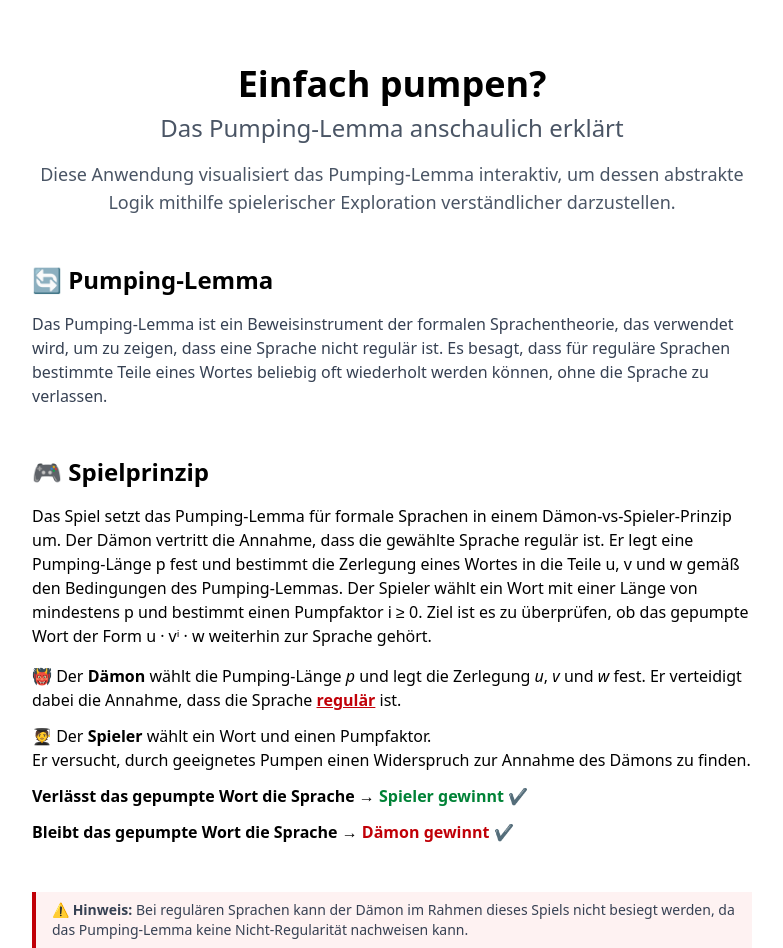
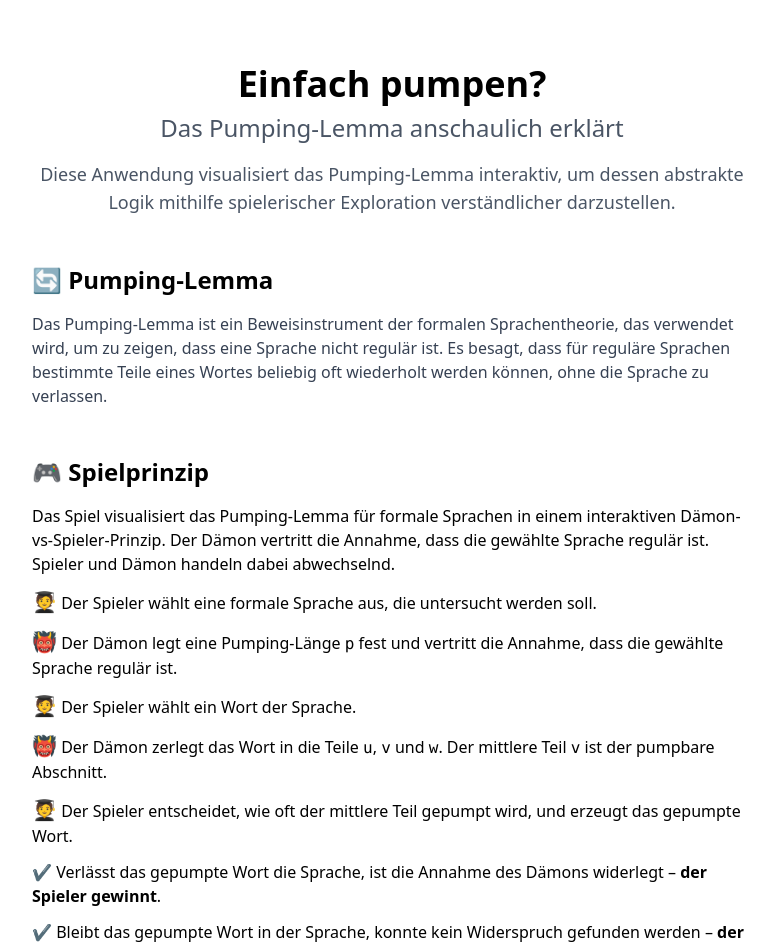
Before and after one commit to Zocker7sea/pumping-lemma-visualization, a Vue app: page / in a window 1280 px wide. Shown: the top 948 px of the page, without its empty margins (248-1031 px from the left). Built offline with nearby package versions, Linux system fonts and the light colour scheme.

Commit message:
home changes

```diff
--- a/src/view/HomeView.vue
+++ b/src/view/HomeView.vue
@@ -43,43 +43,45 @@ function goToLanguageSelection() {
       <h2 class="text-2xl font-semibold">
         🎮 <strong>Spielprinzip</strong>
       </h2>
-
-      <p>
-        Das Spiel setzt das Pumping-Lemma für formale Sprachen in einem Dämon-vs-Spieler-Prinzip um.
-        Der Dämon vertritt die Annahme, dass die gewählte Sprache regulär ist.
-        Er legt eine Pumping-Länge p fest und bestimmt die Zerlegung eines Wortes in die Teile
-        u, v und w gemäß den Bedingungen des Pumping-Lemmas.
-
-        Der Spieler wählt ein Wort mit einer Länge von mindestens p und bestimmt einen Pumpfaktor i ≥ 0.
-        Ziel ist es zu überprüfen, ob das gepumpte Wort der Form u · vⁱ · w weiterhin zur Sprache gehört.
-
-
-      </p>
       <div class="space-y-3 ">
         <p>
-          👹 Der <strong>Dämon</strong> wählt die Pumping-Länge <em>p</em> und legt die Zerlegung
-          <em>u</em>, <em>v</em> und <em>w</em> fest.
-          Er verteidigt dabei die Annahme, dass die Sprache
-          <span class="text-red-700 font-semibold underline">regulär</span> ist.
+          Das Spiel visualisiert das Pumping-Lemma für formale Sprachen in einem
+          interaktiven <span class="font-medium">Dämon-vs-Spieler</span>-Prinzip.
+          Der Dämon vertritt die Annahme, dass die gewählte Sprache regulär ist.
+          Spieler und Dämon handeln dabei abwechselnd.
         </p>
-
         <p>
-          🧑‍🎓 Der <strong>Spieler</strong> wählt ein Wort und einen Pumpfaktor.<br>
-          Er versucht, durch geeignetes Pumpen einen Widerspruch zur Annahme des Dämons zu finden.
+          <span class="text-xl">🧑‍🎓</span> Der Spieler wählt eine formale Sprache aus, die untersucht werden soll.
         </p>
-
-        <p class="font-semibold">
-          Verlässt das gepumpte Wort die Sprache →
-          <span class="text-green-700">Spieler gewinnt ✔️</span>
+        <p>
+          <span class="text-xl">👹</span> Der Dämon legt eine Pumping-Länge <span class="font-mono">p</span> fest
+          und vertritt die Annahme, dass die gewählte Sprache regulär ist.
         </p>
-        <p class="font-semibold">
-          Bleibt das gepumpte Wort die Sprache →
-          <span class="text-red-700">Dämon gewinnt ✔️</span>
+        <p>
+          <span class="text-xl">🧑‍🎓</span> Der Spieler wählt ein Wort der Sprache.
+        </p>
+        <p>
+          <span class="text-xl">👹</span> Der Dämon zerlegt das Wort in die Teile
+          <span class="font-mono">u</span>,
+          <span class="font-mono">v</span> und
+          <span class="font-mono">w</span>.
+          Der mittlere Teil <span class="font-mono">v</span> ist der pumpbare
+          Abschnitt.
+        </p>
+        <p>
+          <span class="text-xl">🧑‍🎓</span> Der Spieler entscheidet, wie oft der mittlere Teil gepumpt wird, und
+          erzeugt das gepumpte Wort.
+        </p>
+        <p>
+          ✔️ Verlässt das gepumpte Wort die Sprache, ist die Annahme des Dämons
+          widerlegt – <strong>der Spieler gewinnt</strong>.
+        </p>
+        <p>
+          ✔️ Bleibt das gepumpte Wort in der Sprache, konnte kein Widerspruch
+          gefunden werden – <strong>der Dämon gewinnt</strong>.
         </p>
       </div>
     </section>
-
-
 
     <!-- Hinweis -->
     <section class="border-l-4 border-red-700 pl-4 bg-red-50 py-2">
@@ -96,6 +98,5 @@ function goToLanguageSelection() {
         ➡️ Zur Sprachauswahl
       </button>
     </section>
-
   </div>
 </template>
```
Also changed, not shown: 1 other file (tests, documents, lock files or other folders).
